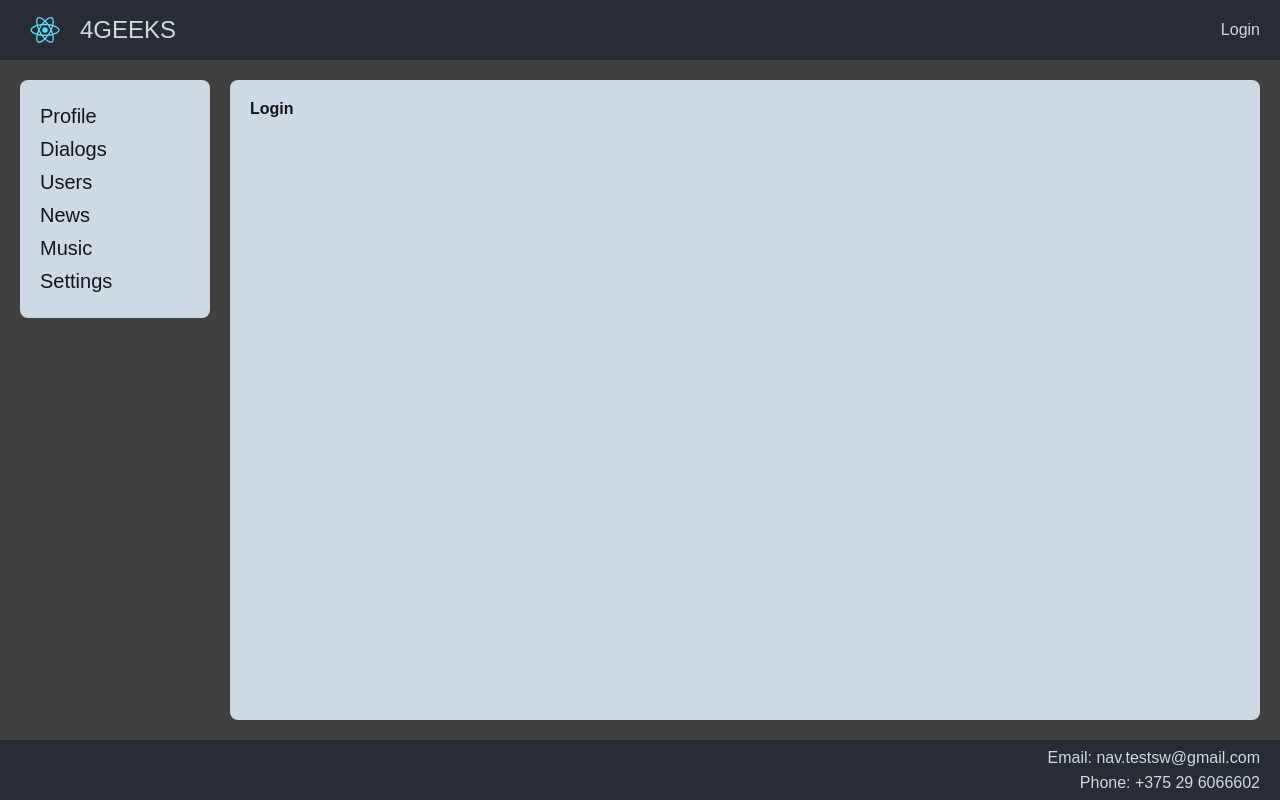
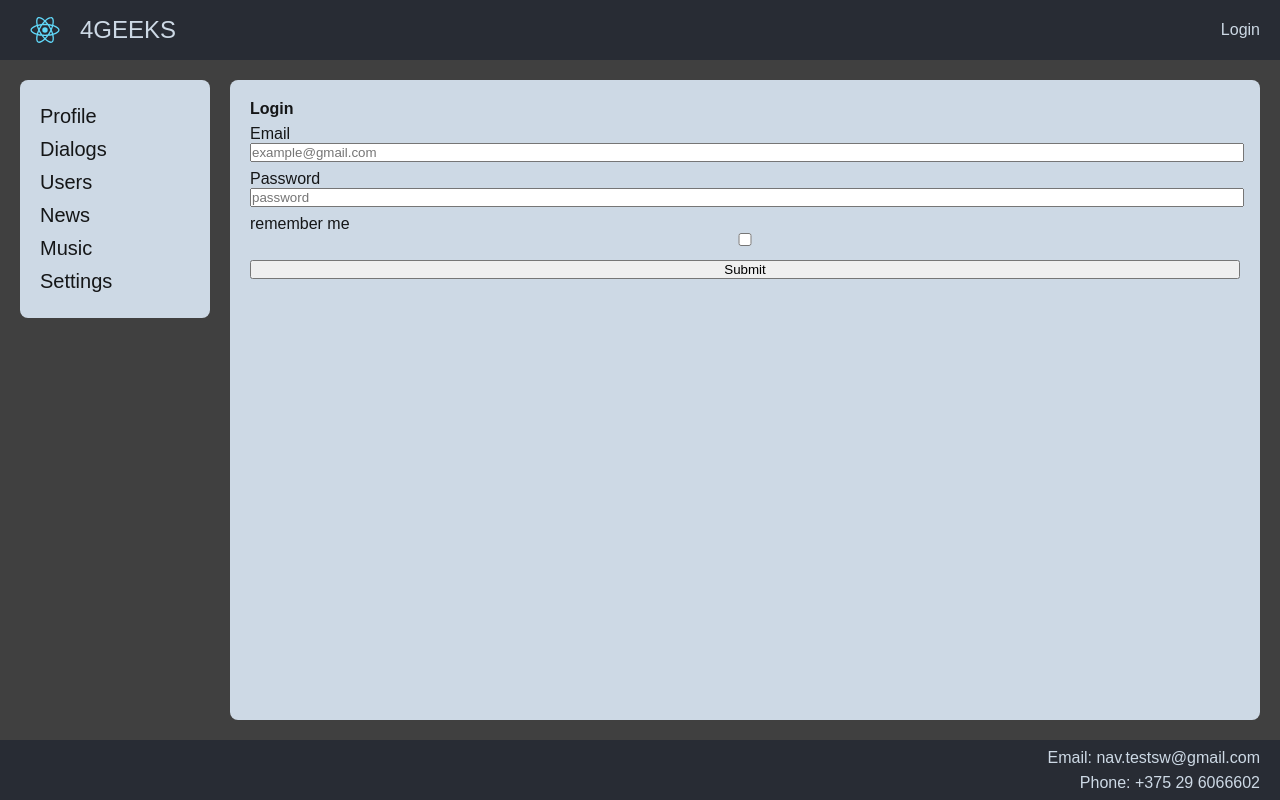
Before and after one commit to andreynav/social-network, a React (Create React App) app: page /login in a window 1280 px wide. Built offline with nearby package versions, Linux system fonts and the light colour scheme; no server answers.

Commit message:
75 added react hook form library

```diff
--- a/package.json
+++ b/package.json
@@ -10,6 +10,7 @@
     "axios": "^0.27.2",
     "react": "^18.2.0",
     "react-dom": "^18.2.0",
+    "react-hook-form": "^7.37.0",
     "react-paginate": "^8.1.3",
     "react-redux": "^8.0.4",
     "react-router-dom": "^6.3.0",
--- a/src/components/index.js
+++ b/src/components/index.js
@@ -19,6 +19,7 @@ import HeaderContainer from "./header/HeaderContainer";
 import Login from "./login/Login";
 import {withAuthRedirect} from "./hoc/withAuthRedirect";
 import {withRouter} from "./hoc/withRouter"
+import InputField from "./login/InputField/InputField";
 
 export {
     Dialogs,
@@ -47,5 +48,6 @@ export {
     Login,
     withAuthRedirect,
     withRouter,
-    ProfileInfoItem
+    ProfileInfoItem,
+    InputField
 }
--- /dev/null
+++ b/src/components/login/InputField/InputField.jsx
@@ -0,0 +1,31 @@
+import React from "react";
+import style from "./InputField.module.css";
+
+export default function InputField(props) {
+    const {
+        name,
+        label,
+        type,
+        register,
+        validationSchema,
+        placeholder,
+        errors,
+        ...inputProps
+    } = props;
+
+    return (
+        <div>
+            <label htmlFor={name}>
+                <span>{label}</span>
+            </label>
+            <input className={style.formInput}
+                   name={name}
+                   type={type}
+                   {...register(name, validationSchema)}
+                   placeholder={placeholder}
+                   {...inputProps}
+            />
+            { errors !== undefined && <div>{errors?.message}</div> }
+        </div>
+    )
+}
--- /dev/null
+++ b/src/components/login/InputField/InputField.module.css
@@ -0,0 +1,4 @@
+.formInput {
+    display: grid;
+    min-width: 100%;
+}
--- a/src/components/login/Login.jsx
+++ b/src/components/login/Login.jsx
@@ -1,10 +1,64 @@
 import React from "react";
 import style from "./Login.module.css"
+import {useForm} from "react-hook-form";
+import {InputField} from "../index";
 
 export default function Login() {
+    const {
+        register,
+        handleSubmit,
+        formState: {errors},
+        reset,
+    } = useForm({mode: "onBlur"});
+
+    const onFormSubmit = (data) => {
+        console.log(data)
+        console.log(errors)
+        reset();
+    }
+
     return (
-        <div className={style.title}>
-            Login
+        <div className={style.wrapper}>
+            <div className={style.title}>
+                Login
+            </div>
+            <div className={style.formWrapper}>
+                <form className={style.form} onSubmit={handleSubmit(onFormSubmit)}>
+                    <div>
+                        <InputField name={"email"}
+                                    label={"Email"}
+                                    type={"text"}
+                                    register={register}
+                                    validationSchema={{required: "Email is required field",
+                                        minLength: {value: 5, message: "min length 5 characters"}}}
+                                    placeholder={"example@gmail.com"}
+                                    errors={errors?.email} />
+                    </div>
+                    <div>
+                        <InputField name={"password"}
+                                    label={"Password"}
+                                    type={"text"}
+                                    register={register}
+                                    validationSchema={{required: "Password is required field",
+                                        minLength: {value: 5, message: "min length 5 characters"}}}
+                                    placeholder={"password"}
+                                    errors={errors?.password} />
+                    </div>
+                    <div className={style.loginItem}>
+                        <label htmlFor="rememberMe">
+                            <span>remember me</span>
+                            <input className={style.loginInput}
+                                   name={"rememberMe"}
+                                   type={"checkbox"}
+                                   {...register("checkbox")}
+                            />
+                        </label>
+                    </div>
+                    <input className={style.loginInput}
+                           type={"submit"}
+                    />
+                </form>
+            </div>
         </div>
-    );
+    )
 }
--- a/src/components/login/Login.module.css
+++ b/src/components/login/Login.module.css
@@ -1,3 +1,32 @@
+.wrapper {
+    display: grid;
+    grid-template-columns: 1fr;
+    align-content: start;
+}
+
 .title {
+    display: grid;
     font-weight: bold;
+    height: 25px;
 }
+
+.formWrapper {
+    display: grid;
+    height: auto;
+    grid-template-columns: 1fr;
+}
+
+.form {
+    display: grid;
+    grid-template-rows: repeat(3, 1fr);
+    grid-row-gap: 8px;
+}
+
+.loginItem {
+    display: grid;
+}
+
+.loginInput {
+    display: grid;
+    min-width: 100%;
+}
```
Also changed, not shown: 1 other file (tests, documents, lock files or other folders).
